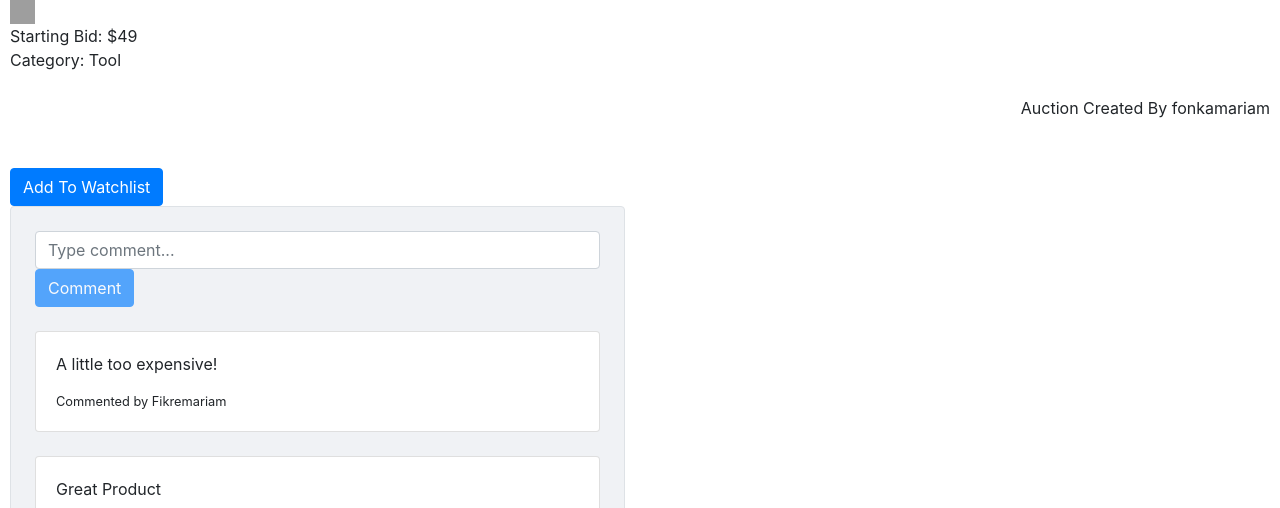
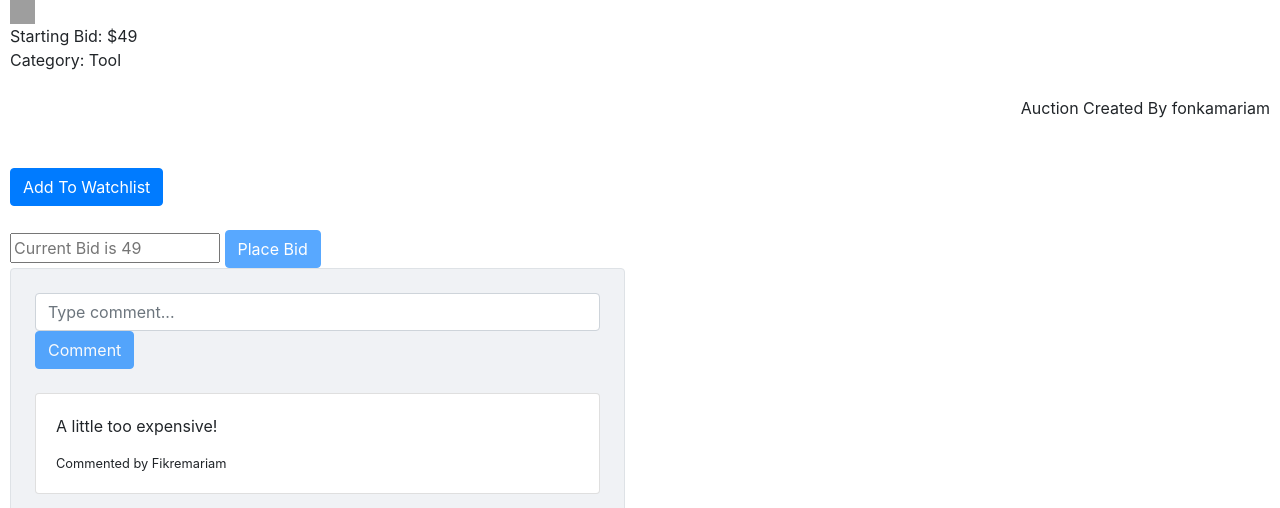
Before and after one commit to fonkamariam/Project-2--Commerce-, a Django app: page /1 in a window 1280 px wide. Shown: the part 245-753 px from the top of the page. Run offline with Django 3.2, Linux system fonts and the light colour scheme; a user stored in the database is signed in; data comes from the database, SQL or seed files in the repository; both versions use the stored data as it was after the commit; data that the repository does not hold is empty; some libraries are stand-ins or nearby versions; grey boxes are pictures that could not be loaded.

Commit message:
Worked on Bid

```diff
--- a/auctions/admin.py
+++ b/auctions/admin.py
@@ -1,7 +1,8 @@
 from django.contrib import admin
-from .models import User,Listing,Watchlist,Comment
+from .models import User,Listing,Watchlist,Comment,Bid
 # Register your models here.
 admin.site.register(User)
 admin.site.register(Listing)
 admin.site.register(Watchlist)
 admin.site.register(Comment)
+admin.site.register(Bid)
--- a/auctions/models.py
+++ b/auctions/models.py
@@ -27,3 +27,9 @@ class Comment(models.Model):
     auction=models.ForeignKey(Listing ,on_delete=models.CASCADE)
     def __str__(self):
         return f" comment on {self.auction.title} by {self.person}"
+class Bid(models.Model):
+    bidder= models.ForeignKey( User, on_delete=models.CASCADE)
+    bid= models.IntegerField()
+    auctionbided=models.ForeignKey( Listing ,on_delete=models.CASCADE)
+    def __str__(self) -> str:
+        return f"{self.bidder} bided on {self.auctionbided}"
--- a/auctions/templates/auctions/singlepage.html
+++ b/auctions/templates/auctions/singlepage.html
@@ -29,6 +29,7 @@ float: right;
     <input type="hidden" value="{{l.id}}" name="auc">
     <input class="btn btn-primary" type="submit" value="Add To Watchlist">
 </form>
+
 {% else %}
 {% endif %}
 {% if message_for_watchlist == "remove" %}
@@ -39,6 +40,15 @@ float: right;
 </form>
 {% else %}
 {% endif %}
+<br>
+
+<form action="{% url 'add_bid' %}" method="post">
+    {% csrf_token %}
+    <input  type="hidden" value="{{l.id}}" name="auc">
+    <input id="bid" type="number" min="{{min_value}}" max="10000000000000" placeholder="Current Bid is {{highest_bid}}" name="bid">
+    <input id="submitbid" class="btn btn-primary"  type="submit" disabled value="Place Bid">
+</form>
+
 <div class="row d-flex justify-content-left">
     <div class="col-md-8 col-lg-6">
       <div class="card shadow-0 border" style="background-color: #f0f2f5;">
@@ -60,6 +70,17 @@ float: right;
                     submitt.disabled=true;
                 }else{
                     submitt.disabled=false;
+                }
+            });
+            const num= document.getElementById("bid")
+            const subm= document.getElementById("submitbid")
+            num.addEventListener('keyup',(e)=>{
+                const value= e.currentTarget.value;
+                let result= value.trim();
+                if ( result == "" ){
+                    submitbid.disabled=true;
+                }else{
+                    submitbid.disabled=false;
                 }
             });
             </script>
--- a/auctions/urls.py
+++ b/auctions/urls.py
@@ -13,5 +13,6 @@ urlpatterns = [
     path("remove_from_watchlist", views.remove_from_watchlist, name="remove_from_watchlist"),
     path("categories", views.categories, name="categories"),
     path("category/<str:category>", views.get_by_category ,name="get_by_category"),
+    path("add_bid", views.add_bid, name="add_bid"),
     path("<int:x>", views.get , name="get")
 ]
--- a/auctions/views.py
+++ b/auctions/views.py
@@ -3,7 +3,7 @@ from django.db import IntegrityError
 from django.http import HttpResponse, HttpResponseRedirect
 from django.shortcuts import render
 from django.urls import reverse
-from .models import User,Listing,Watchlist,Comment
+from .models import User,Listing,Watchlist,Comment,Bid
 from .models import User
 from django.contrib.auth.decorators import login_required
 
@@ -13,10 +13,13 @@ def index(request):
     return render(request, "auctions/index.html",{"listings":l})
 @login_required
 def get(request,x):
+    B=Bid.objects.all()
     list_for_watchlist=[]
     l=Listing.objects.get(pk=x)
     C= Comment.objects.all()
     list_for_comments=[]
+    list_for_bids=[]
+    dic={}
     if request.method == "POST":
         # for comments
         curr=request.user
@@ -57,7 +60,20 @@ def get(request,x):
         message="add"
         if x in list_for_watchlist:
             message="remove"
-        return render(request, "auctions/singlepage.html",{"l":l,"message_for_watchlist":message,"Comments":list_for_comments})
+        for b in B:
+            if b.auctionbided.id==x:
+                list_for_bids.append(b)
+        if list_for_bids:
+            for z in list_for_bids:
+                dic.update({z.bidder: z.bid})
+            Highest_bidder=max(dic, key= lambda x:dic[x])
+            Highest_bid= dic[Highest_bidder]
+            min_bid_to_be_placed= Highest_bid + 1
+            return render(request,"auctions/singlepage.html",{"min_value":min_bid_to_be_placed,"highest_bidder":Highest_bidder,"highest_bid":Highest_bid,"message":message,"l":l,"message_for_watchlist":message,"Comments":list_for_comments})
+        Highest_bid= l.starting_bid
+        return render(request,"auctions/singlepage.html",{"highest_bid":Highest_bid,"message":message,"l":l,"message_for_watchlist":message,"Comments":list_for_comments})
+
+
 @login_required
 def create(request):
     if request.method == "POST":
@@ -113,6 +129,14 @@ def get_by_category(request, category):
         if x.category == category:
             a.append(x.title)
     return render(request,"auctions/categorylist.html",{"categories": a})
+def add_bid(request):
+    if request.method == "POST":
+        curr=request.user
+        w= request.POST["auc"]
+        wanted_auciton=Listing.objects.get(pk= w)
+        create_bid= Bid.objects.create(bidder=curr,bid=request.POST["bid"],auctionbided=wanted_auciton)
+        create_bid.save()
+    return HttpResponseRedirect(reverse("get",kwargs={"x":wanted_auciton.id}))
 def login_view(request):
     if request.method == "POST":
 
```
Also changed, not shown: auctions/migrations/0005_bid.py (added), db.sqlite3.
